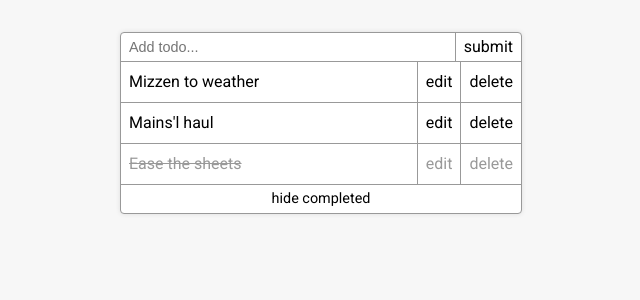
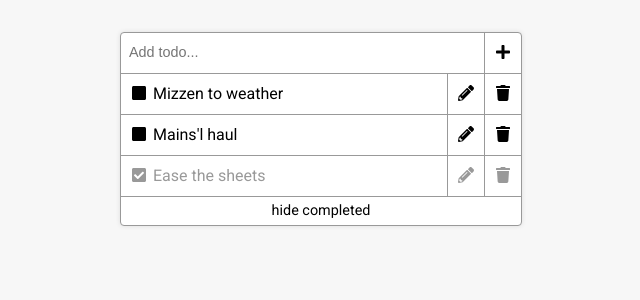
Before and after one commit to garden-nomes/vue-todo, a Vue app: page / in a window 1280 px wide. Shown: the top 300 px of the page, without its empty margins (319-959 px from the left). Built offline with nearby package versions, Linux system fonts and the light colour scheme.

Commit message:
add font awesome icons

```diff
--- a/package.json
+++ b/package.json
@@ -8,6 +8,9 @@
     "lint": "vue-cli-service lint"
   },
   "dependencies": {
+    "@fortawesome/fontawesome-svg-core": "^1.2.2",
+    "@fortawesome/free-solid-svg-icons": "^5.2.0",
+    "@fortawesome/vue-fontawesome": "^0.1.1",
     "vue": "^2.5.16"
   },
   "devDependencies": {
--- a/src/components/AddTodo.vue
+++ b/src/components/AddTodo.vue
@@ -4,7 +4,9 @@
     @submit="onSubmit"
   >
     <input v-model="name" placeholder="Add todo..." />
-    <button type="submit">submit</button>
+    <button type="submit">
+      <font-awesome-icon icon="plus" fixed-width />
+    </button>
   </form>
 </template>
 
@@ -28,13 +30,13 @@ export default {
 <style scoped>
 #add-todo {
   display: flex;
-  line-height: 1.75rem;
+  line-height: 2.5;
   border-top-left-radius: 0.25rem;
   border-top-right-radius: 0.25rem;
 }
 
 input {
-  line-height: 1.75rem;
+  line-height: 2.5;
   font-size: 0.9rem;
   padding: 0 0.5rem;
   border: none;
@@ -60,7 +62,7 @@ button {
 
   border-left: .0625rem solid #999;
   border-top-right-radius: 0.25rem;
-  line-height: 1.75rem;
+  line-height: 2.5;
   padding: 0 0.5rem;
   cursor: pointer;
 }
--- a/src/components/TodoItem.vue
+++ b/src/components/TodoItem.vue
@@ -1,20 +1,24 @@
 <template>
   <li :class="{ 'todo-item': true, 'todo-item_done': todo.done }">
     <template v-if="editing">
-      <input v-model="todo.name" />
+      <input v-model="todo.name" @keydown.enter="editing = false" />
       <button type="submit" @click="editing = false">done</button>
     </template>
 
     <template v-else>
       <div @click='todo.done = !todo.done' class="todo-item--name">
+        <font-awesome-icon
+          :icon="todo.done ? 'check-square' : 'square'"
+          fixed-width
+        />
         {{ todo.name }}
       </div>
 
       <button type="button" @click="editing = true">
-        edit
+        <font-awesome-icon icon="pencil-alt" fixed-width />
       </button>
       <button type="button" @click="$emit('delete', todo.id)">
-        delete
+        <font-awesome-icon icon="trash" fixed-width />
       </button>
     </template>
   </li>
@@ -61,10 +65,6 @@ export default {
   color: #999;
 }
 
-.todo-item_done .todo-item--name {
-  text-decoration: line-through;
-}
-
 .todo-item button {
   /* reset */
   border: none;
--- a/src/main.js
+++ b/src/main.js
@@ -1,5 +1,18 @@
 import Vue from "vue";
 import App from "./App.vue";
+import { library } from "@fortawesome/fontawesome-svg-core";
+import {
+  faPencilAlt,
+  faTrash,
+  faSquare,
+  faCheckSquare,
+  faPlus
+} from "@fortawesome/free-solid-svg-icons";
+import { FontAwesomeIcon } from "@fortawesome/vue-fontawesome";
+
+library.add(faPencilAlt, faTrash, faSquare, faCheckSquare, faPlus);
+
+Vue.component("font-awesome-icon", FontAwesomeIcon);
 
 Vue.config.productionTip = false;
 
```
Also changed, not shown: 1 other file (tests, documents, lock files or other folders).
